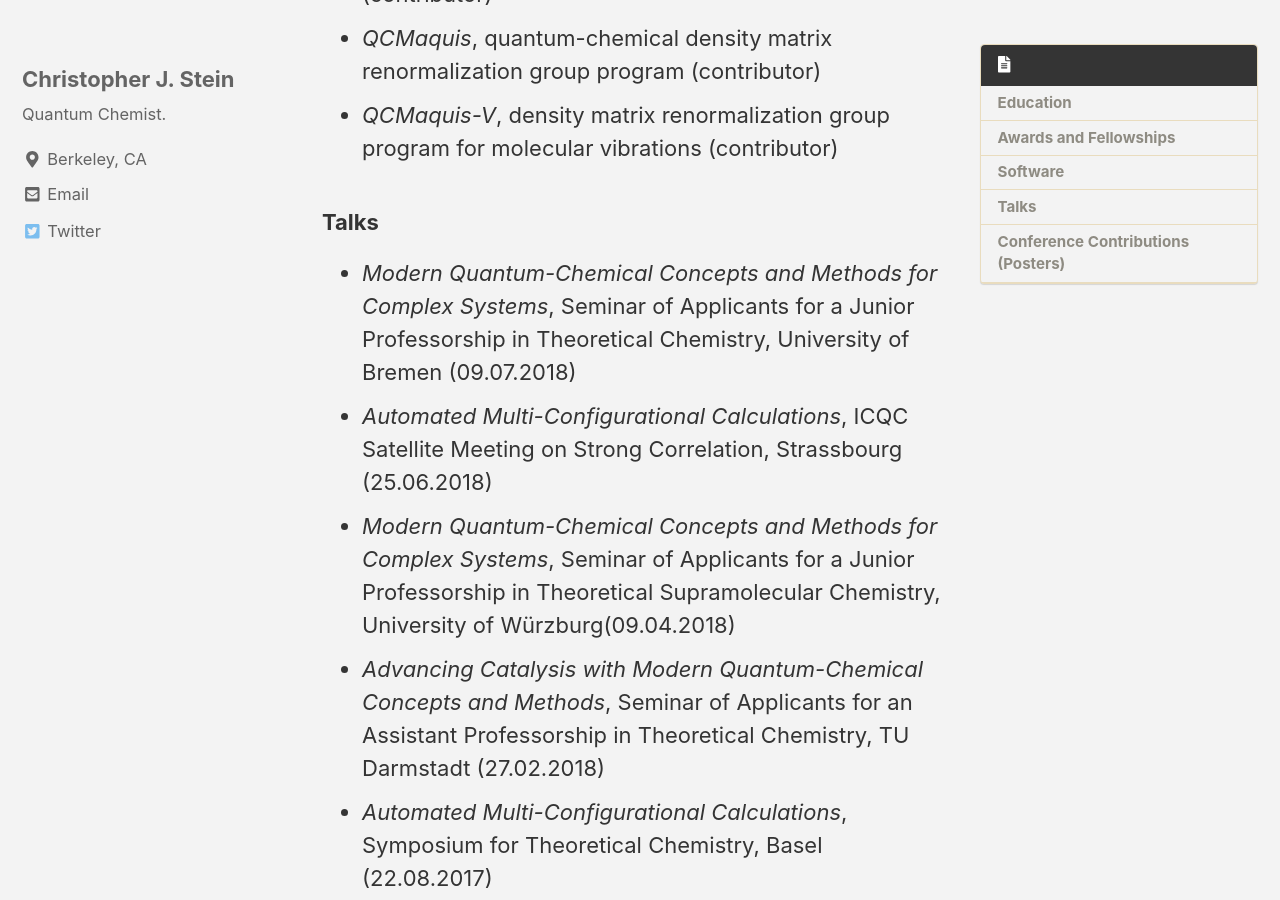
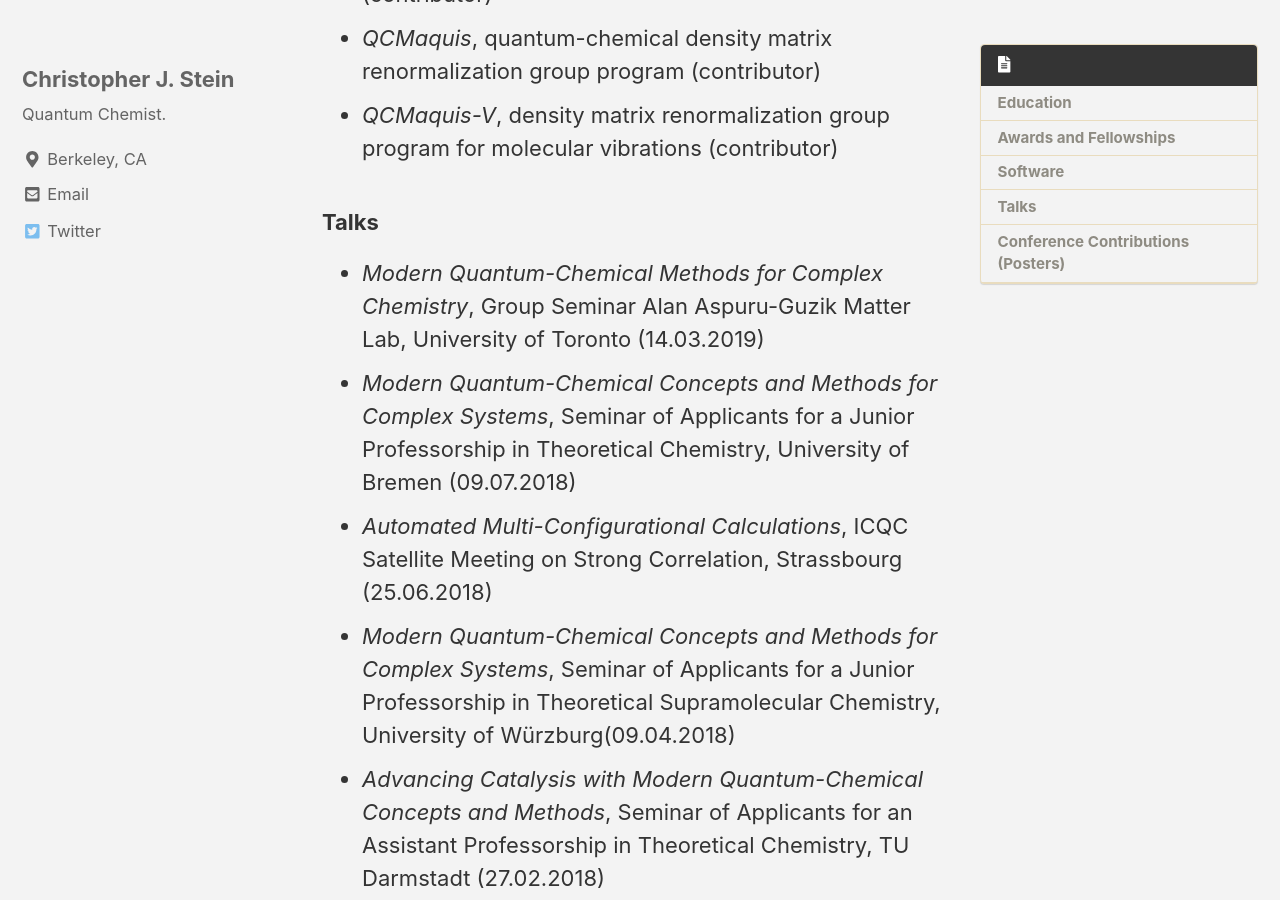
Before and after one commit to steinc/steinc.github.io, a Jekyll site: the page built from _pages/cv.md, in a window 1280 px wide and 900 px high, scrolled down 2156 px. Built offline with Jekyll 4.4.1, drawn with Linux system fonts in a browser that asks for light colours; cached includes are drawn as plain includes; nearby versions of some CDN libraries.

Commit message:
added Toronto talk to CV and attempt to link to software

```diff
--- a/_pages/cv.md
+++ b/_pages/cv.md
@@ -34,13 +34,14 @@
 + German National Merit Foundation Scholarship *Studienstiftung des deutschen Volkes* (2009-2014)
 
 ### Software
-+ *autoCAS*, graphical user interface for the automated active space selection (main developer)
++ [*autoCAS*](https://scine.ethz.ch/download/autocas), graphical user interface for the automated active space selection (main developer)
 + *openMOLCAS*, electronic structure program package (contributor)
 + *QCMaquis*, quantum-chemical density matrix renormalization group program (contributor)
 + *QCMaquis-V*, density matrix renormalization group program for molecular vibrations (contributor)
 
 
 ### Talks
++ *Modern Quantum-Chemical Methods for Complex Chemistry*, Group Seminar Alan Aspuru-Guzik Matter Lab, University of Toronto (14.03.2019)
 + *Modern Quantum-Chemical Concepts and Methods for Complex Systems*, Seminar of Applicants for a Junior Professorship in Theoretical Chemistry, University of Bremen (09.07.2018)
 + *Automated Multi-Configurational Calculations*, ICQC Satellite Meeting on Strong Correlation, Strassbourg (25.06.2018)
 + *Modern Quantum-Chemical Concepts and Methods for Complex Systems*, Seminar of Applicants for a Junior Professorship in Theoretical Supramolecular Chemistry, University of Würzburg(09.04.2018)
```
